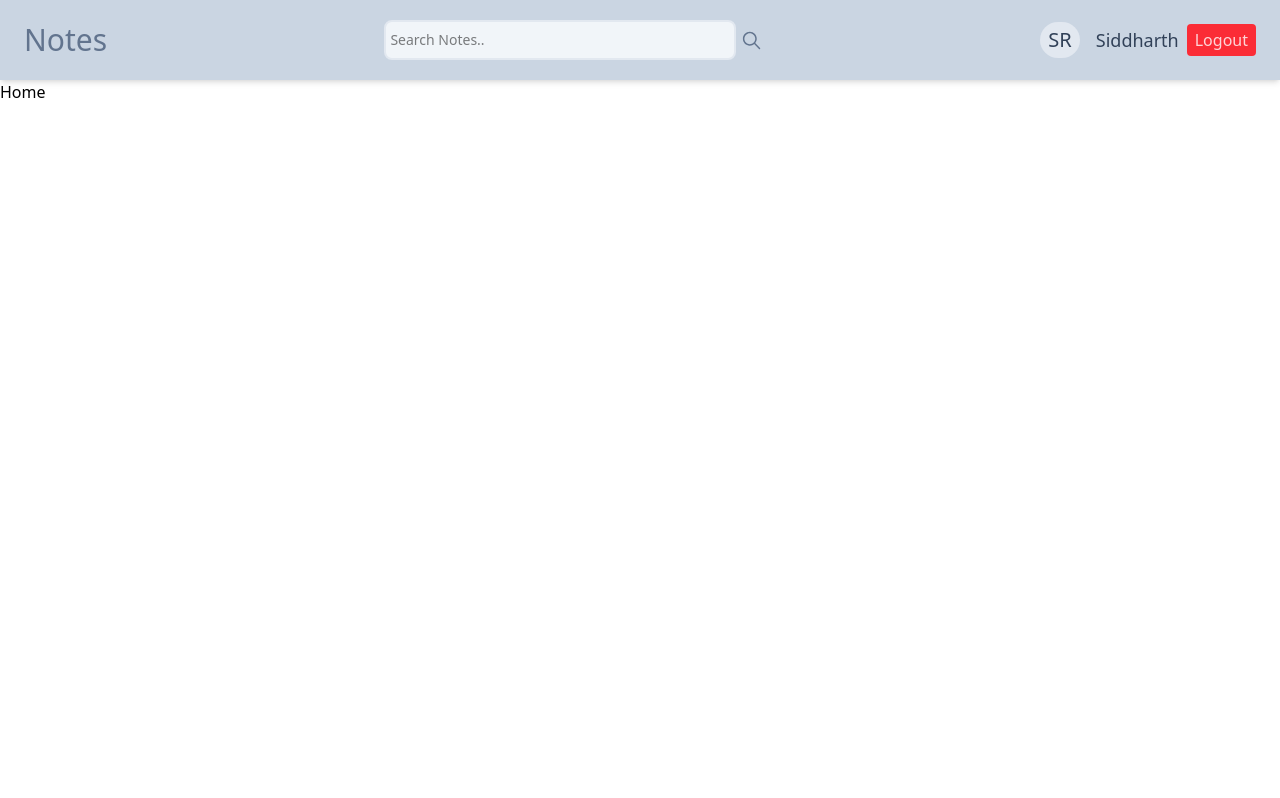
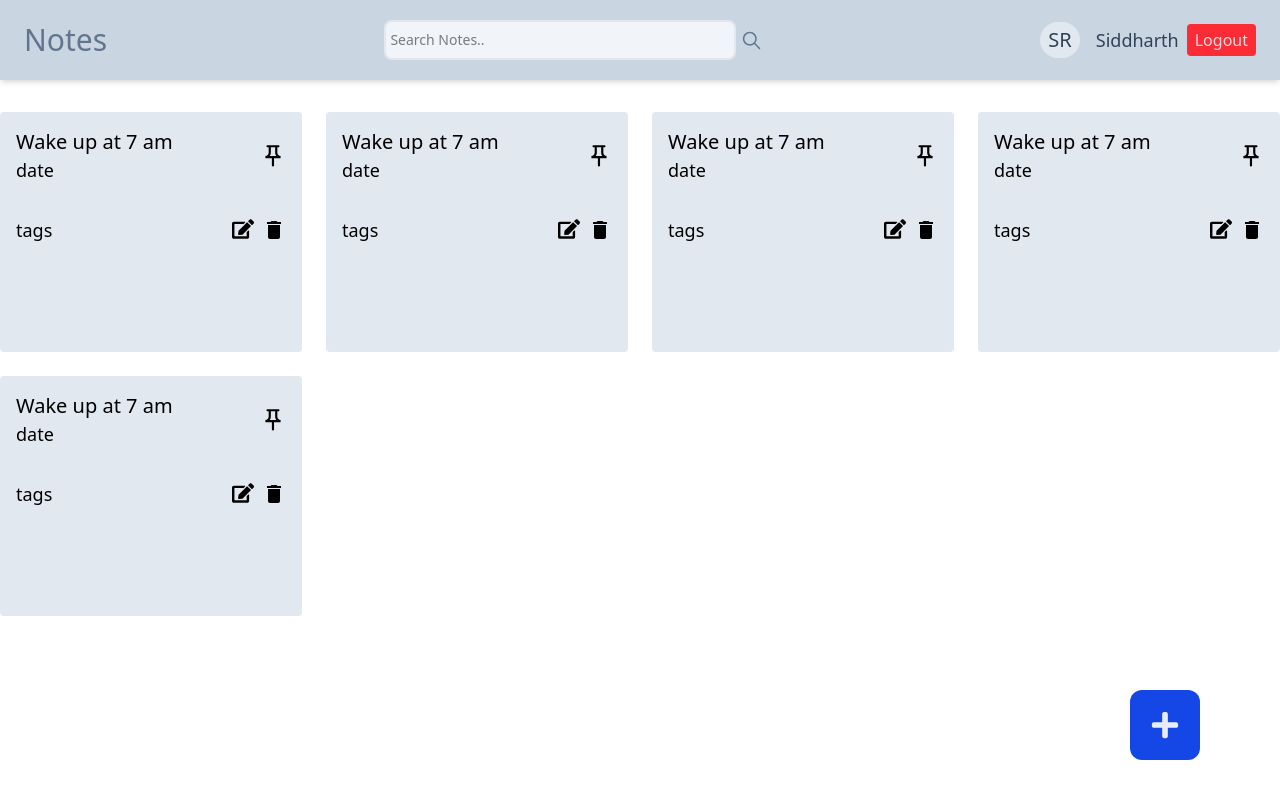
Before and after one commit to rukadikar123/MERN-Note-app, a React (Vite) app in the folder Frontend/: page / in a window 1280 px wide. Built offline with nearby package versions, Linux system fonts and the light colour scheme.

Commit message:
implement create, add display note

```diff
--- a/Frontend/package.json
+++ b/Frontend/package.json
@@ -15,6 +15,7 @@
     "react": "^19.0.0",
     "react-dom": "^19.0.0",
     "react-icons": "^5.5.0",
+    "react-modal": "^3.16.3",
     "react-router-dom": "^7.4.0",
     "react-toastify": "^11.0.5",
     "tailwindcss": "^4.0.17"
--- /dev/null
+++ b/Frontend/src/Components/AddEditNotes.jsx
@@ -0,0 +1,73 @@
+import React, { useState } from "react";
+import { MdClose } from "react-icons/md";
+import TagInput from "./TagInput";
+
+function AddEditNotes({ onClose, noteData, type }) {
+  const [title, setTitle] = useState("");
+  const [content, setContent] = useState("");
+  const [tags, setTags] = useState([]);
+
+  const editNote=async()=>{
+
+  }
+
+  const addNewNote=async()=>{
+
+  }
+
+  const handleAddNote=()=>{
+        if(type ==="edit"){
+            editNote()
+        }else{
+            addNewNote()
+        }
+  }
+
+  return (
+    <div className="relative">
+      <button
+        onClick={onClose}
+        className="absolute right-2 top-1 rounded-full hover:bg-slate-200 p-2"
+      >
+        <MdClose size={20} />
+      </button>
+      <div>
+        <label className="text-lg text-red-400 uppercase font-medium">
+          Title
+        </label>
+        <input
+          type="text"
+          className="text-md  ml-4 text-slate-800 outline-none"
+          placeholder="wake up at 7 am"
+          value={title}
+          required
+          onChange={(e) => setTitle(e.target.value)}
+        />
+      </div>
+      <div className="flex flex-col gap-4 mt-4">
+        <label className="text-lg text-red-400 uppercase font-medium">
+          Content
+        </label>
+        <textarea
+          type="text"
+          rows={15}
+          required
+          className="text-sm text-slate-900 outline-none bg-slate-200 p-2 rounded-md"
+          placeholder="content....."
+          value={content}
+          onChange={(e) => setContent(e.target.value)}
+        ></textarea>
+      </div>
+      <div>
+        <label className="text-lg text-red-400 uppercase font-medium">
+          tags
+        </label>
+        <TagInput tags={tags} setTags={setTags} />
+      </div>
+
+      <button className="text-lg font-medium bg-blue-500 rounded-sm text-white/90 p-2 mt-4 w-full hover:bg-blue-400 cursor-pointer" onClick={handleAddNote}>Add</button>
+    </div>
+  );
+}
+
+export default AddEditNotes;
--- /dev/null
+++ b/Frontend/src/Components/NoteCard.jsx
@@ -0,0 +1,40 @@
+import React from "react";
+import { MdOutlinePushPin } from "react-icons/md";
+import { FaEdit } from "react-icons/fa";
+import { MdDelete } from "react-icons/md";
+import { RiUnpinFill } from "react-icons/ri";
+
+
+
+function NoteCard({isPinned, setIsPinned,}) {
+  return (
+    <>
+        <div className="flex flex-col gap-4  p-4 bg-slate-200 cursor-pointer h-[30vh] hover:shadow-xl transition-all ease-in-out border-slate-400 rounded-sm">
+      <div className="flex items-center justify-between">
+        <div>
+          <h1 className="text-xl font-medium">Wake up at 7 am</h1>
+          <p className="text-lg ">date</p>
+        </div>
+        <div onClick={()=>setIsPinned(!isPinned)} >
+            {
+                isPinned ?  <RiUnpinFill size={26}/> : <MdOutlinePushPin size={26}/>
+            }
+        </div>
+      </div>
+      <div>
+        {/* <p className="text-slate-800">{content?.slice(0,50)}</p> */}
+      </div>
+      <div className="flex justify-between items-center">
+        <p className="text-lg">tags</p>
+        <div className="flex gap-2">
+            <FaEdit size={22}/>
+            <MdDelete size={24}/>
+        </div>
+      </div>
+    </div>
+
+    </>
+  );
+}
+
+export default NoteCard;
--- /dev/null
+++ b/Frontend/src/Components/TagInput.jsx
@@ -0,0 +1,55 @@
+import React, { useState } from "react";
+import { MdAdd, MdClose } from "react-icons/md";
+
+function TagInput({ tags, setTags }) {
+  const [inputVal, setInputVal] = useState("");
+
+  const addNewTag=()=>{
+    if(inputVal.trim() !== ""){
+        setTags([...tags, inputVal.trim()])
+        setInputVal("")
+    }
+  }
+  const handleRemoveTag = (tagToRemove) => {
+    setTags(tags.filter((tag) => tag !== tagToRemove));
+  };
+
+  const handleKeydown=(e)=>{
+    if(e.key==="Enter"){
+        addNewTag()
+    }
+  }
+
+  return (
+    <div className="">
+      {tags?.length > 0 && (
+        <div className="flex items-center gap-2 flex-wrap mt-4">
+          {tags?.map((tag, index) => (
+            <span
+              key={index}
+              className="flex items-center gap-2 text-sm text-slate-900 bg-slate-100 px-3 py-1 rounded=md"
+            >
+              #{tag}
+              <button onClick={() => handleRemoveTag(tag)}>
+                <MdClose />
+              </button>
+            </span>
+          ))}
+        </div>
+      )}
+      <div className="flex items-center gap-4 mt-2">
+        <input
+          className="text-sm bg-transparent px-3 py-1 outline-none border border-slate-300"
+          placeholder="Add Tags"
+          type="text"
+          value={inputVal}
+          onKeyDown={handleKeydown}
+          onChange={(e) => setInputVal(e.target.value)}
+        />
+        <button onClick={()=>addNewTag()} className="text-lg flex items-center justify-center font-medium bg-blue-500 rounded-sm text-white/90 p-1  hover:bg-blue-400 cursor-pointer" ><MdAdd/></button>
+      </div>
+    </div>
+  );
+}
+
+export default TagInput;
--- a/Frontend/src/Pages/Home.jsx
+++ b/Frontend/src/Pages/Home.jsx
@@ -1,9 +1,50 @@
-import React from 'react'
+import React, { useState } from "react";
+import NoteCard from "../Components/NoteCard";
+import { FaPlus } from "react-icons/fa";
+import Modal from "react-modal";
+import AddEditNotes from "../Components/AddEditNotes";
 
 function Home() {
+  const [isPinned, setIsPinned] = useState(false);
+  const [openAddEditModal, setOpenAddEditModal] = useState({
+    isShow: false,
+    type: "add",
+    data: null,
+  });
+
   return (
-    <div>Home</div>
-  )
+    <>
+      <div className="container mx-auto ">
+        <div className="grid grid-cols-2 md:grid-cols-4 gap-6 mt-8 ">
+          <NoteCard isPinned={isPinned} setIsPinned={setIsPinned} />
+          <NoteCard />
+          <NoteCard />
+          <NoteCard />
+          <NoteCard />
+        </div>
+      </div>
+      <button
+        onClick={() =>
+          setOpenAddEditModal({ isShow: true, type: "add", data: null })
+        }
+        className=" font-medium bg-blue-700 rounded-xl text-white/90 p-5 absolute bottom-10 right-20 hover:bg-blue-500 cursor-pointer"
+      >
+        <FaPlus size={30} />
+      </button>
+
+      <Modal
+        isOpen={openAddEditModal.isShow}
+        onRequestClose={() => {}}
+        className="bg-white h-[75vh] mx-auto mt-24 p-2 overflow-auto border border-slate-400 rounded-md w-[50%]"
+        contentLabel=""
+      >
+        <AddEditNotes  onClose={()=>setOpenAddEditModal({isShow:false, type:"add", data:null})}
+            noteData={openAddEditModal.data}
+            type={openAddEditModal.type}
+          />
+      </Modal>
+    </>
+  );
 }
 
-export default Home
+export default Home;
```
Also changed, not shown: 1 other file (tests, documents, lock files or other folders).
